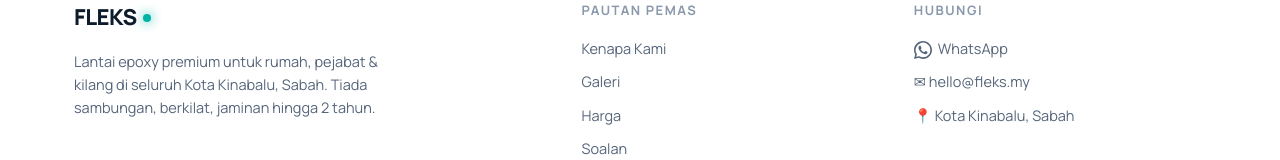
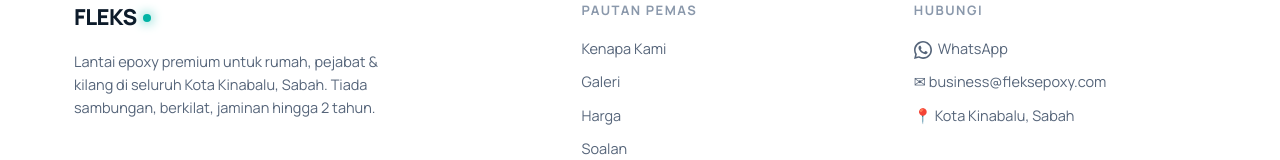
Before and after one commit to eddypoch88/fleks-epoxy-website, a Next.js app: page / in a window 1280 px wide. Shown: the part 7164-7324 px from the top of the page. Built offline with nearby package versions, Linux system fonts and the light colour scheme; some icons are missing.

Commit message:
update contact email in footer

```diff
--- a/src/components/Footer.jsx
+++ b/src/components/Footer.jsx
@@ -30,7 +30,7 @@
                 <path d="M12 0C5.373 0 0 5.373 0 12c0 2.126.554 4.122 1.522 5.854L.057 23.882l6.19-1.438A11.946 11.946 0 0012 24c6.627 0 12-5.373 12-12S18.627 0 12 0zm0 21.818a9.818 9.818 0 01-5.007-1.371l-.36-.213-3.676.853.88-3.574-.234-.369A9.818 9.818 0 1112 21.818z" />
               </svg>WhatsApp
             </a>
-            <a href="mailto:hello@fleks.my">✉ hello@fleks.my</a>
+            <a href="mailto:business@fleksepoxy.com">✉ business@fleksepoxy.com</a>
             <a href="#">📍 Kota Kinabalu, Sabah</a>
           </div>
         </div>
```
